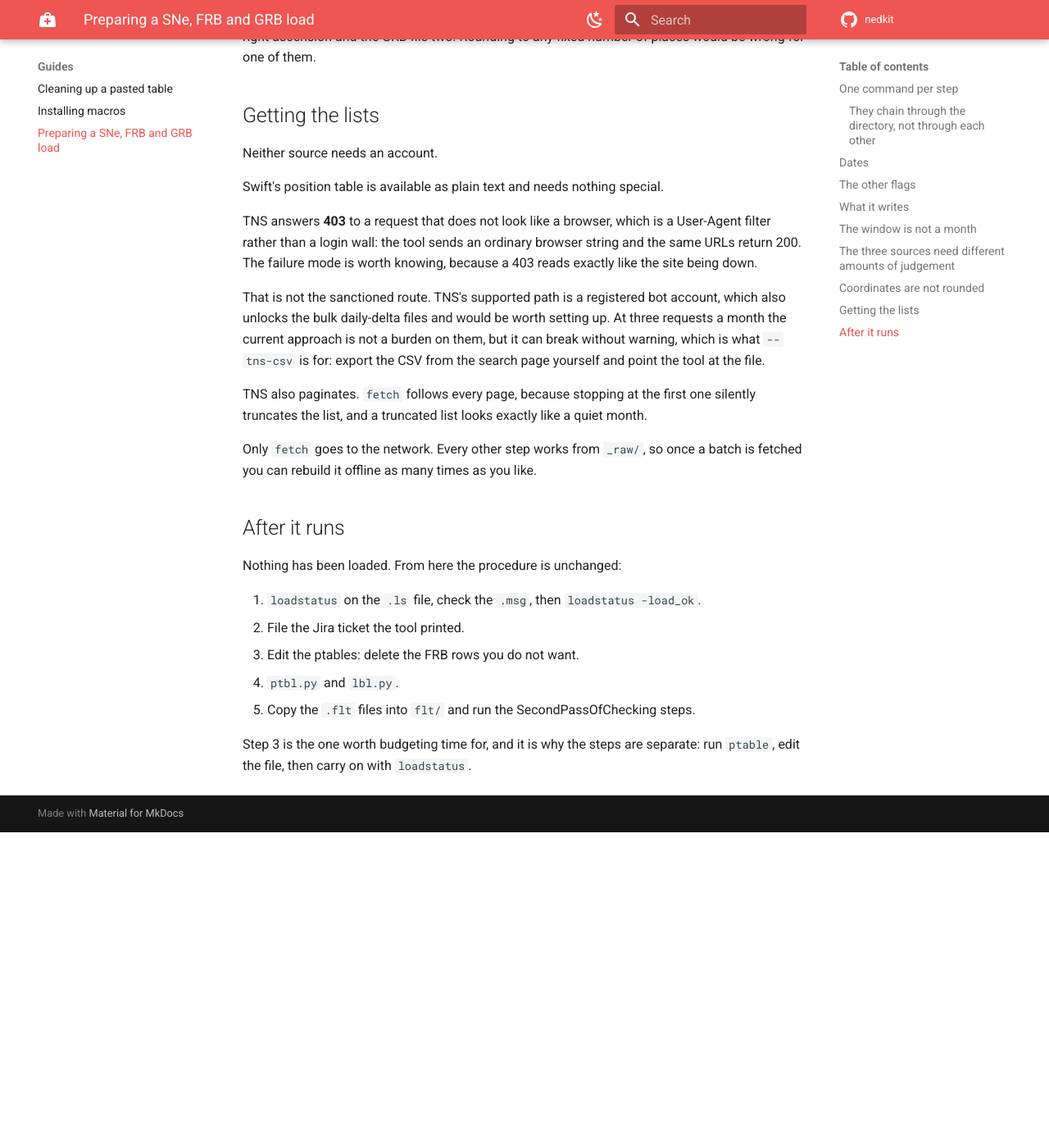
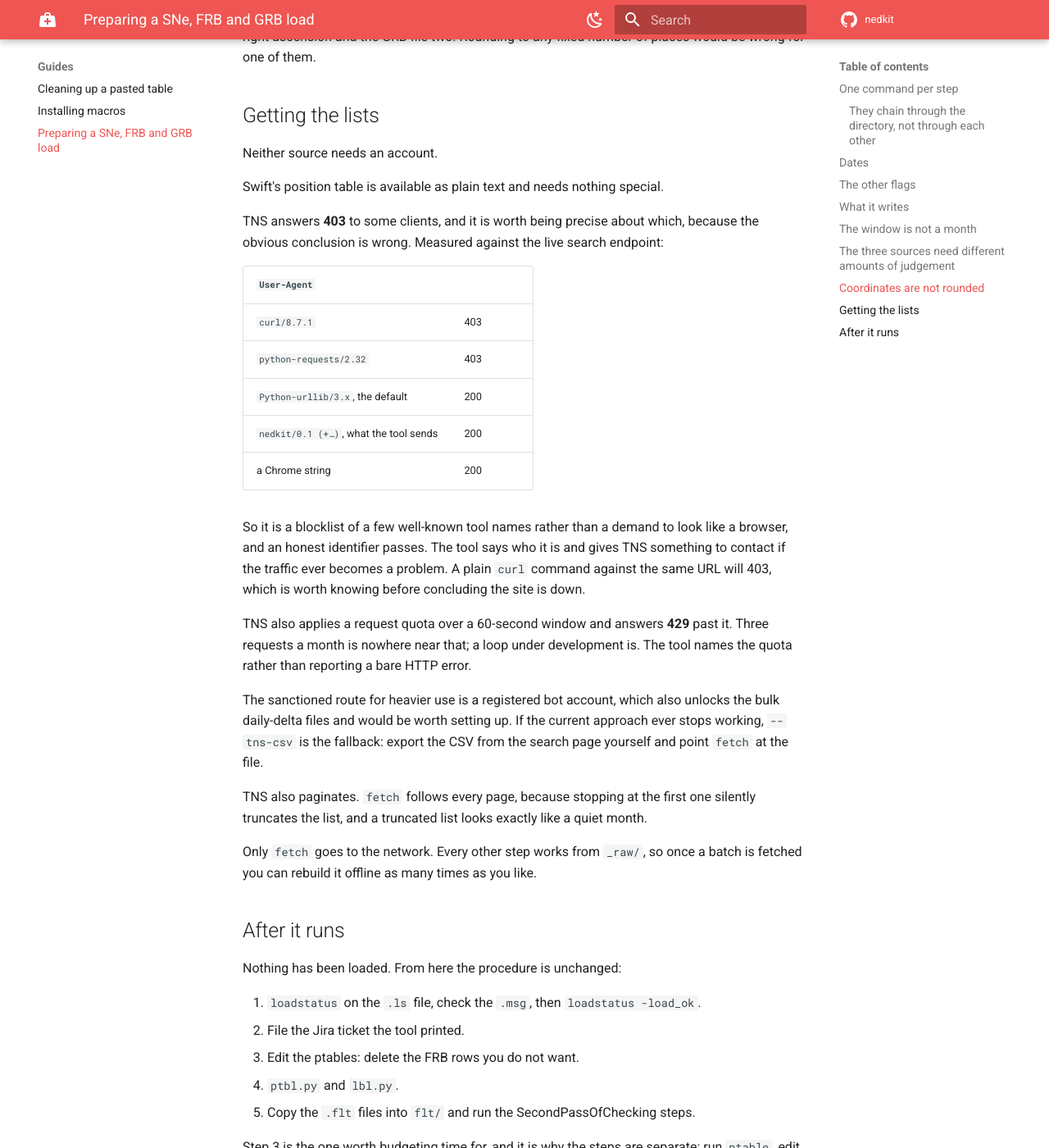
Before and after one commit to sidereal-software/nedkit, an MkDocs documentation site: the page built from docs/transients.md, in a window 1280 px wide and 1400 px high, scrolled down 5182 px. Shown: the whole window at 82% size. Built offline with MkDocs 1.6.1 and Material for MkDocs 9.7.7, drawn with Linux system fonts in a browser that asks for light colours; comment, search, counter and statistics services are not loaded; before the commit the page ends 6197 px from its top, so only the background shows below that.

Commit message:
fix(python): identify the tool instead of impersonating Chrome
The User-Agent was a fake Chrome string, justified by a comment claiming
TNS 403s anything that is not a browser. That claim was never measured.
It came from a `curl` request returning 403, generalised into a rule.

Measured against the live search endpoint:

  curl/8.7.1                 403
  python-requests/2.32       403
  Python-urllib/3.x default  200
  nedkit/0.1 (+url)          200
  a Chrome string            200

So it is a blocklist of a few well-known tool names, not a demand to
look like a browser, and urllib's own default was never blocked at all.
An honest identifier passes, so there is no reason to spoof one: this
says who we are and gives TNS a URL to follow if the traffic ever
becomes a problem. Verified against all three live queries.

Also handle 429. TNS applies a quota over a 60-second window, which a
loop under development trips easily; reported as a quota with what to do
about it rather than as a bare HTTPError that reads like an outage.

Corrects the same wrong claim in CLAUDE.md and the docs, and drops the
unverified assertion that TNS refuses GitHub's runners "whatever
User-Agent they send". The CI run fetched Swift fine and then got 403
from TNS while sending a UA that works from a laptop, so the User-Agent
is not the explanation and the real one is not established.

```diff
--- a/docs/transients.md
+++ b/docs/transients.md
@@ -211,16 +211,32 @@
 
 Swift's position table is available as plain text and needs nothing special.
 
-TNS answers **403** to a request that does not look like a browser, which is a
-User-Agent filter rather than a login wall: the tool sends an ordinary browser
-string and the same URLs return 200. The failure mode is worth knowing, because
-a 403 reads exactly like the site being down.
+TNS answers **403** to some clients, and it is worth being precise about which,
+because the obvious conclusion is wrong. Measured against the live search
+endpoint:
 
-That is not the sanctioned route. TNS's supported path is a registered bot
-account, which also unlocks the bulk daily-delta files and would be worth
-setting up. At three requests a month the current approach is not a burden on
-them, but it can break without warning, which is what `--tns-csv` is for:
-export the CSV from the search page yourself and point the tool at the file.
+| `User-Agent` | |
+| --- | --- |
+| `curl/8.7.1` | 403 |
+| `python-requests/2.32` | 403 |
+| `Python-urllib/3.x`, the default | 200 |
+| `nedkit/0.1 (+…)`, what the tool sends | 200 |
+| a Chrome string | 200 |
+
+So it is a blocklist of a few well-known tool names rather than a demand to
+look like a browser, and an honest identifier passes. The tool says who it is
+and gives TNS something to contact if the traffic ever becomes a problem. A
+plain `curl` command against the same URL will 403, which is worth knowing
+before concluding the site is down.
+
+TNS also applies a request quota over a 60-second window and answers **429**
+past it. Three requests a month is nowhere near that; a loop under development
+is. The tool names the quota rather than reporting a bare HTTP error.
+
+The sanctioned route for heavier use is a registered bot account, which also
+unlocks the bulk daily-delta files and would be worth setting up. If the
+current approach ever stops working, `--tns-csv` is the fallback: export the
+CSV from the search page yourself and point `fetch` at the file.
 
 TNS also paginates. `fetch` follows every page, because stopping at the first
 one silently truncates the list, and a truncated list looks exactly like a
```
Also changed, not shown: CLAUDE.md (+17 -5 lines), docs/testing.md (+7 -3 lines), 2 other files.
